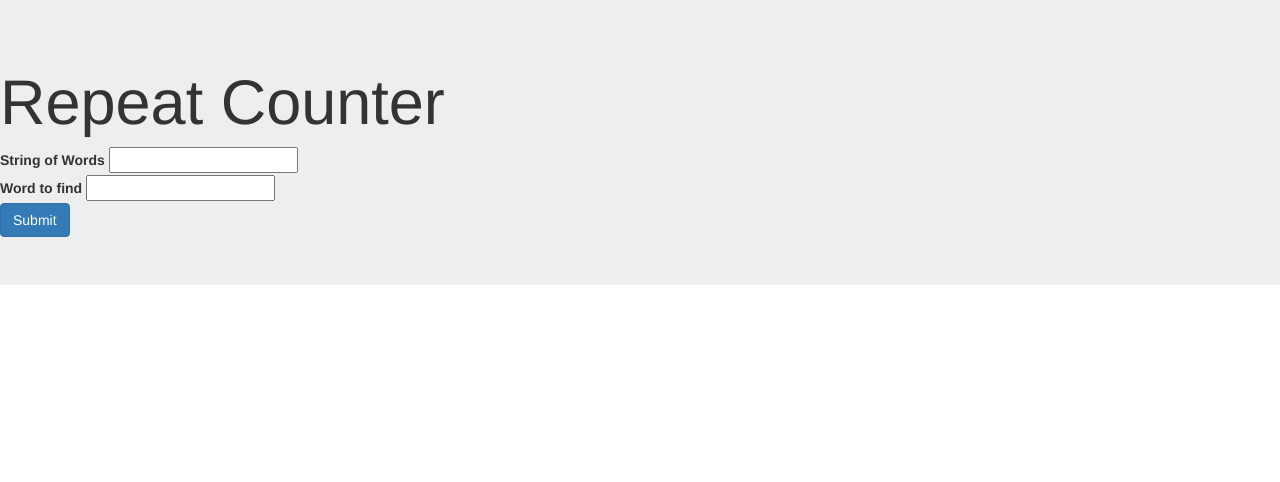
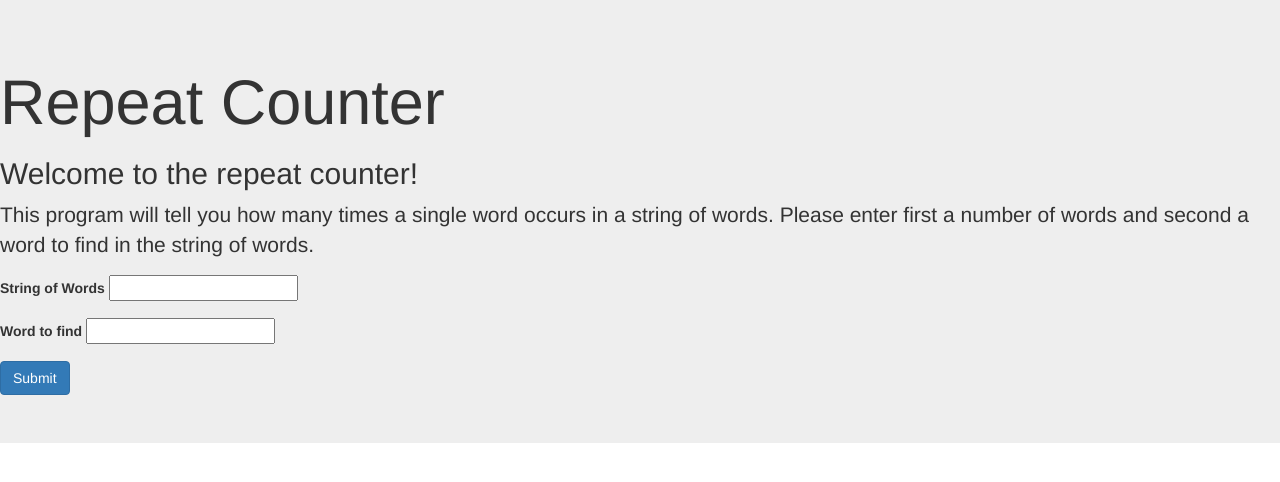
Before and after one commit to anthonybottemiller/repeat-counter, a PHP site: template views/home.html.twig in a window 1280 px wide. Shown: the top 482 px of the page. Run offline with PHP 8.4, Linux system fonts and the light colour scheme; the template is opened without the code that fills it, so the values that code supplies are empty; some libraries are stand-ins or nearby versions.

Commit message:
makes a variety of improvments to twig template home

```diff
--- a/src/RepeatCounter.php
+++ b/src/RepeatCounter.php
@@ -23,4 +23,5 @@ class RepeatCounter
           return $this->wordCount;
         }
     }
+
 ?>
--- a/views/home.html.twig
+++ b/views/home.html.twig
@@ -8,12 +8,14 @@
 <body>
   <div class="jumbotron">
     <h1>Repeat Counter</h1>
+    <h2>Welcome to the repeat counter!</h2>
+    <p>This program will tell you how many times a single word occurs in a string of words. Please enter first a number of words and second a word to find in the string of words.</p>
     <form action='/count' method="post">
-      <div>
+      <div class="form-group">
         <label for 'input-string'>String of Words</label>
         <input type="text" name="input-string">
       </div>
-      <div>
+      <div class="form-group">
         <label for 'comparison-string'>Word to find</label>
         <input type="text" name="comparison-string">
       </div>
```
Lines whose indentation alone changed are shown as unchanged.
